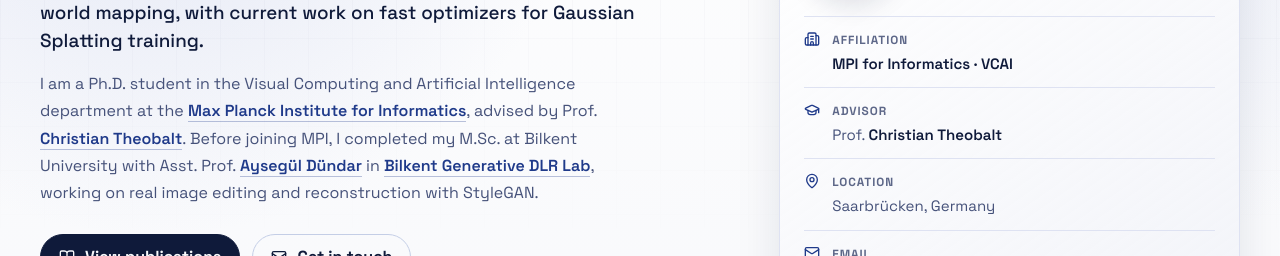
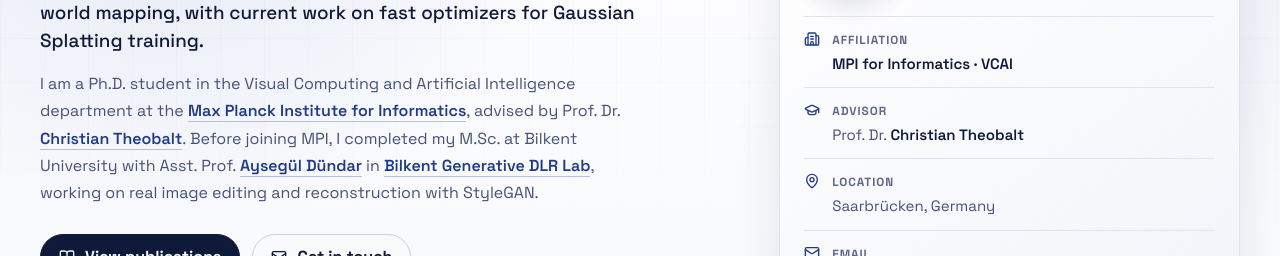
Before and after one commit to hamzapehlivan/hamzapehlivan.github.io, a Next.js app: page / in a window 1280 px wide. Shown: the part 341-597 px from the top of the page. Built offline with nearby package versions, Linux system fonts and the light colour scheme.

Commit message:
Add "Dr." title for advisor in profile and page components

```diff
--- a/src/app/page.tsx
+++ b/src/app/page.tsx
@@ -79,7 +79,7 @@
                 >
                   Max Planck Institute for Informatics
                 </a>
-                , advised by Prof.{" "}
+                , advised by Prof. Dr.{" "}
                 <a href={profile.links.theobalt} target="_blank" rel="noreferrer">
                   Christian Theobalt
                 </a>
--- a/src/components/profile-panel.tsx
+++ b/src/components/profile-panel.tsx
@@ -41,7 +41,7 @@
           <div>
             <span className="label">Advisor</span>
             <p>
-              Prof.{" "}
+              Prof. Dr.{" "}
               <a href={profile.links.theobalt} target="_blank" rel="noreferrer">
                 Christian Theobalt
               </a>
```
